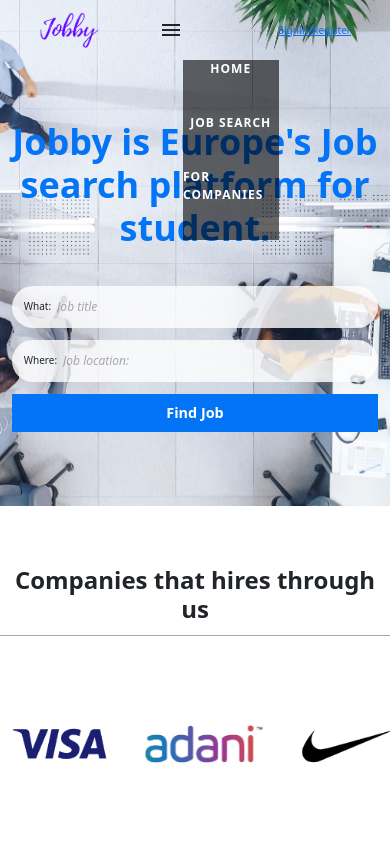
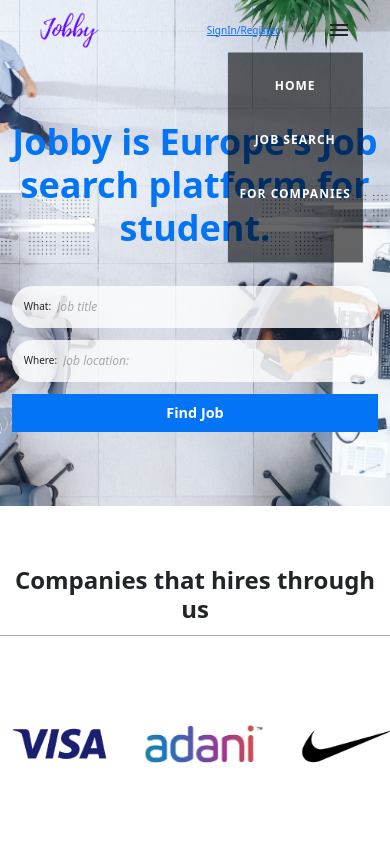
Before and after one commit to Ikfreecharles/Jobby, a React (Create React App) app in the folder jobby-app/: page / in a window 390 px wide. Shown: the top 844 px of the page. Built offline with nearby package versions, Linux system fonts and the light colour scheme.

Commit message:
Final Version
Here it is

```diff
--- a/jobby-app/src/Components/Nav/Nav.js
+++ b/jobby-app/src/Components/Nav/Nav.js
@@ -24,7 +24,7 @@
        <div className="n-logo">
         <img src={Jobby} alt="logo"/>
       </div>
-      <span class="material-icons">menu</span>
+
       <div className="n-menu">
         <ul>
           <Link to="/" className="n-jobsearch">
@@ -63,8 +63,9 @@
             <span>Register</span>
           </div>
         </Link>
+
       )}
-
+ <span class="material-icons">menu</span>
        </div>
 
     </section>
--- a/jobby-app/src/Components/Nav/navMediaquery.css
+++ b/jobby-app/src/Components/Nav/navMediaquery.css
@@ -3,18 +3,21 @@
     display: nne;
   }
   .n-container .n-logo {
-    margin-right: 5rem;
   }
   .n-menu {
-    width: 100%;
+    width: auto;
+    position: absolute;
+    top: 0;
+    right: 0;
+    transform: translate(-20%, 25%);
+    background-color: rgba(0, 0, 0, 0.6);
+    padding: 2rem 1rem;
   }
 
   .n-menu ul {
     width: 100%;
     display: flex;
     flex-direction: column;
-    background-color: rgba(0, 0, 0, 0.6);
-    margin-top: 20rem;
   }
 
   .n-menu ul li {
@@ -25,8 +28,12 @@
     align-items: center;
     margin: 0 auto;
   }
+  .n-menu li {
+    margin-right: 0;
+  }
 
   .n-container .material-icons {
     display: block;
+    float: right;
   }
 }
```
